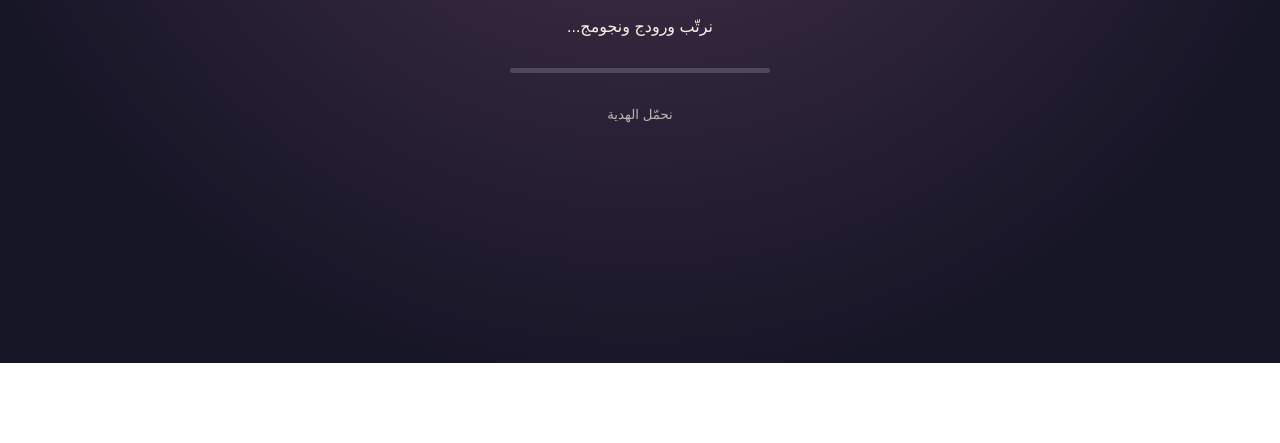
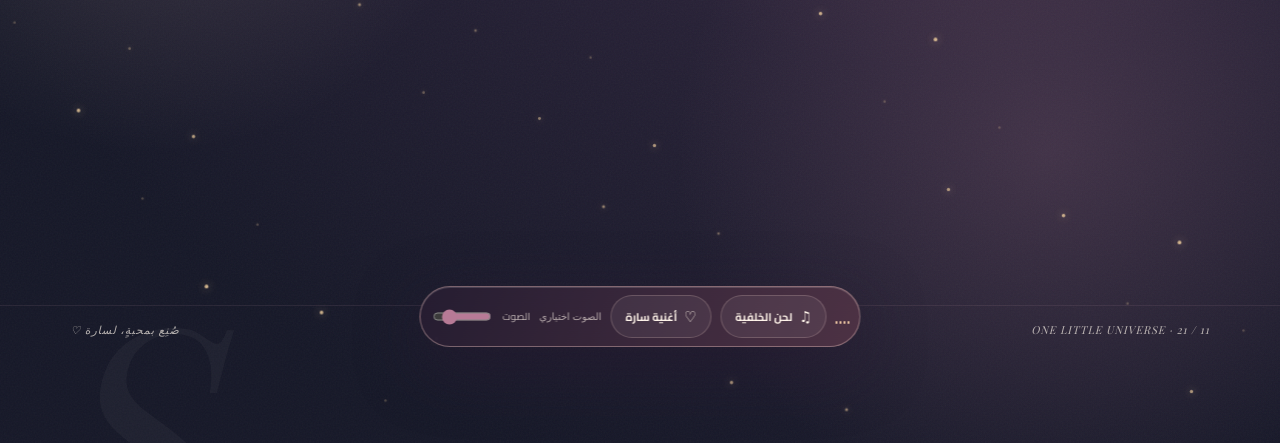
Before and after one commit to QMR7S/Sarah-11-21, a plain HTML site: page index.html in a window 1280 px wide. Shown: the part 437-880 px from the top of the page. Before the commit the page ends 800 px from the top, so only its background shows below. Drawn offline with nearby package versions, Linux system fonts and the light colour scheme; a web font is replaced by a local one.

Commit message:
Repair V3 loader JavaScript syntax by restoring actual line breaks

```diff
--- a/index.html
+++ b/index.html
@@ -23,7 +23,9 @@
     const size=chunks.reduce((n,x)=>n+x.length,0);
     const full=new Uint8Array(size);let offset=0;
     for(const chunk of chunks){full.set(chunk,offset);offset+=chunk.length;}
-    const page=new TextDecoder('utf-8').decode(full)\n      .replace('</head>', '<link rel="stylesheet" href="./assets/v3.css?v=3.0.0"></head>')\n      .replace('</body>', '<script src="./assets/v3.js?v=3.0.0"></' + 'script></body>');
+    const page=new TextDecoder('utf-8').decode(full)
+      .replace('</head>', '<link rel="stylesheet" href="./assets/v3.css?v=3.0.0"></head>')
+      .replace('</body>', '<script src="./assets/v3.js?v=3.0.0"></' + 'script></body>');
     document.open();document.write(page);document.close();
   } catch(error) {
     console.error('Sara loading error',error);
```
